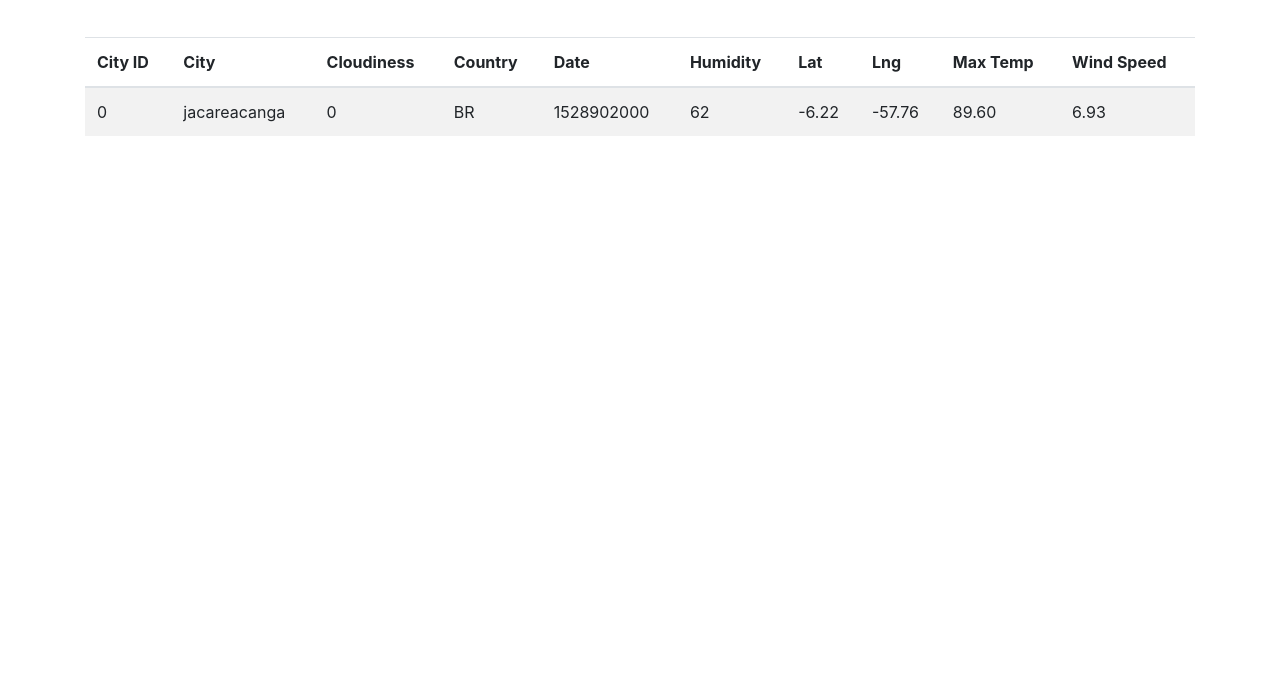
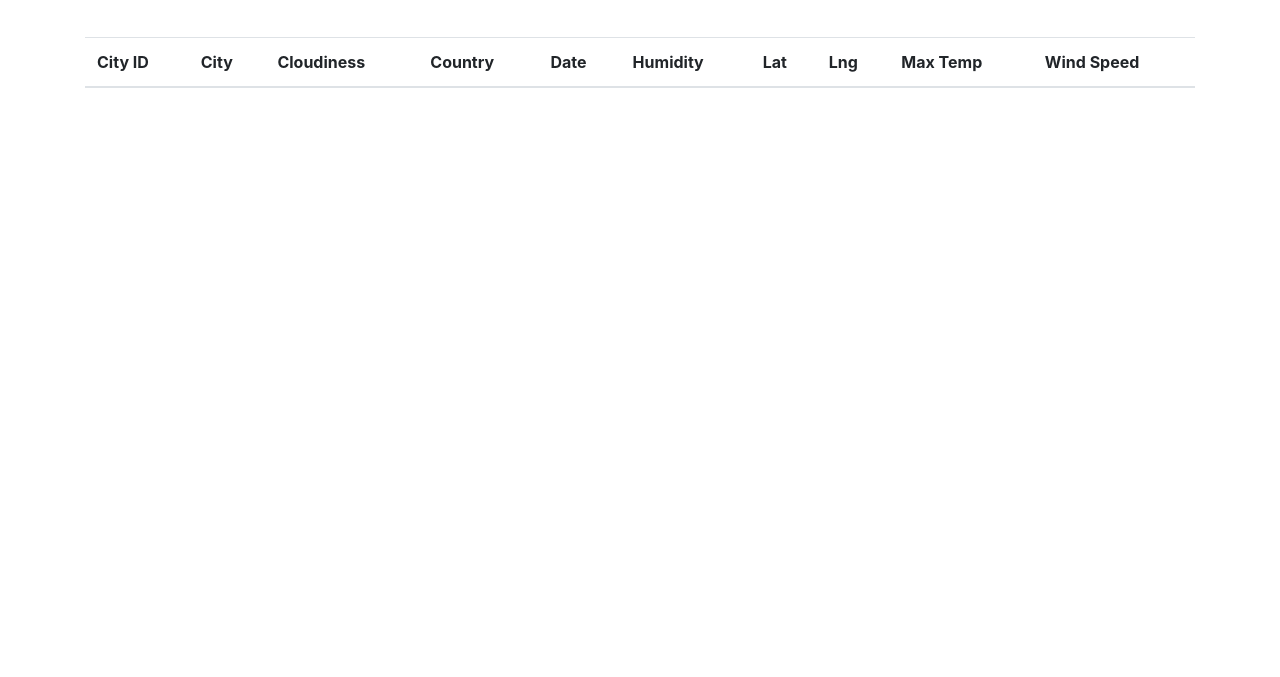
Before and after one commit to aschultz10/Web-Design-Challenge, a plain HTML site: page data.html in a window 1280 px wide. Shown: the part 123-800 px from the top of the page. Drawn offline with nearby package versions, Linux system fonts and the light colour scheme.

Commit message:
working on way to automate table input

```diff
--- a/data.html
+++ b/data.html
@@ -74,16 +74,3 @@
                     <th>Wind Speed</th>
                   </tr>
                 </thead>
-                <tbody>
-                    <tr>
-                      <td>0</td>
-                      <td>jacareacanga</td>
-                      <td>0</td>
-                      <td>BR</td>
-                      <td>1528902000</td>
-                      <td>62</td>
-                      <td>-6.22</td>
-                      <td>-57.76</td>
-                      <td>89.60</td>
-                      <td>6.93</td>
-                    </tr>
```
